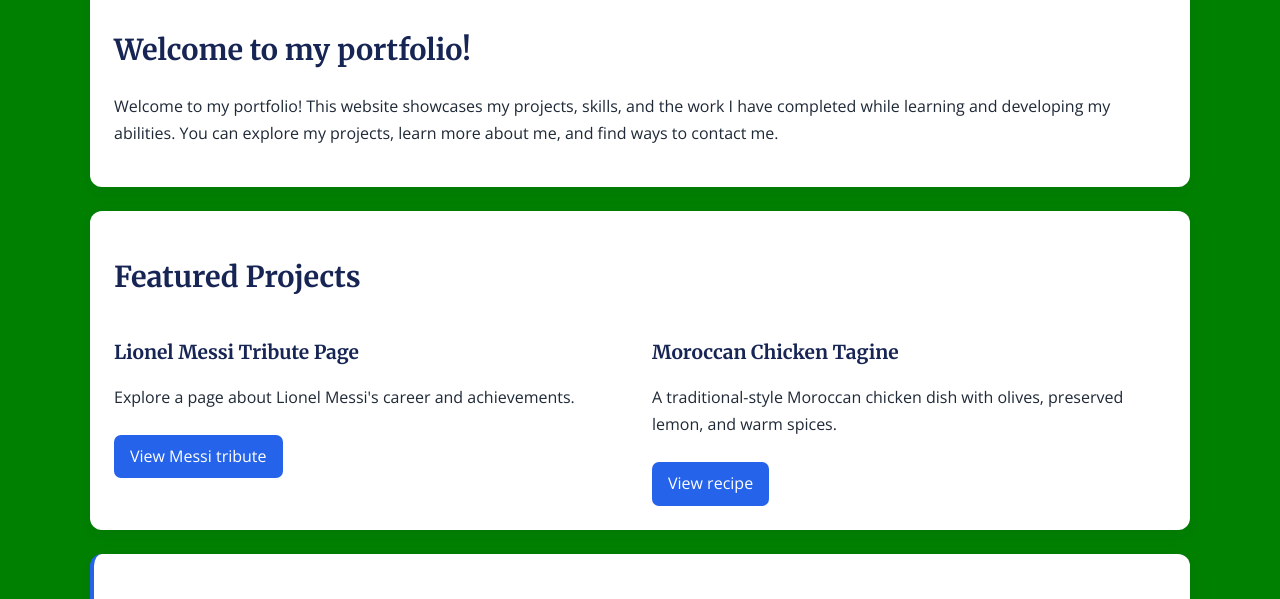
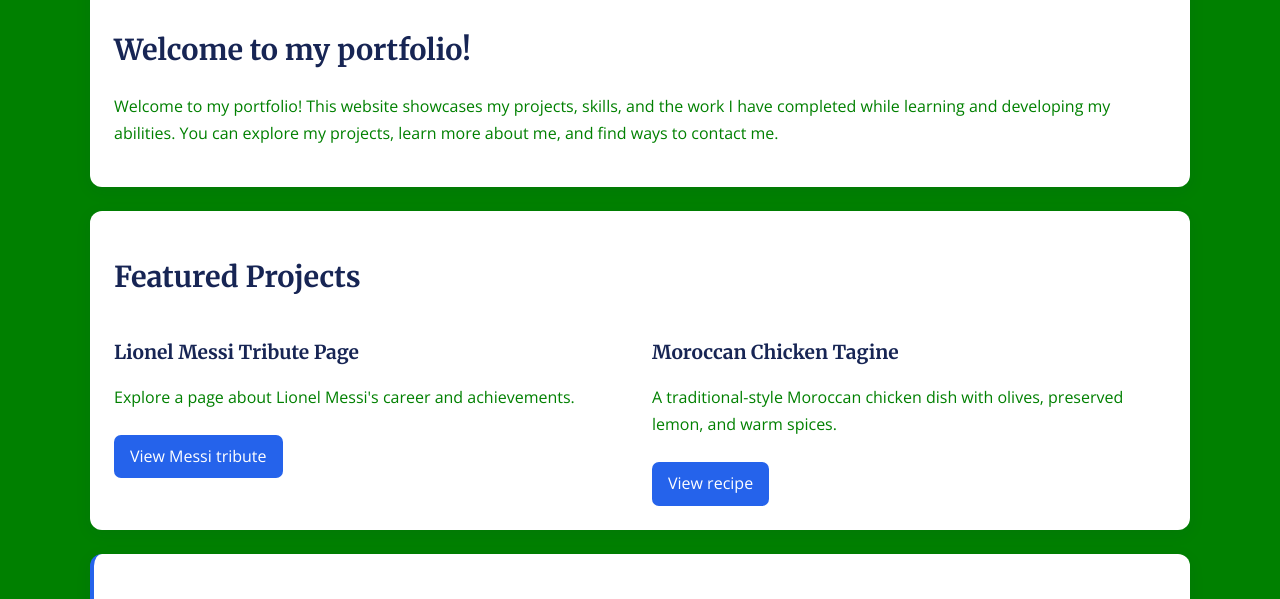
Before and after one commit to AbderrachidElhimeur/Project-Milestone, a plain HTML site: page index.html in a window 1280 px wide. Shown: the part 188-787 px from the top of the page. Drawn offline with nearby package versions, Linux system fonts and the light colour scheme.

Commit message:
Change text color to green in style.css

```diff
--- a/style.css
+++ b/style.css
@@ -30,7 +30,7 @@ body {
   font-family: "Open Sans", Arial, sans-serif;
   font-size: 16px;
   line-height: 1.7;
-  color: var(--color-text);
+  color: green;
   background: green;
 }
 
```
